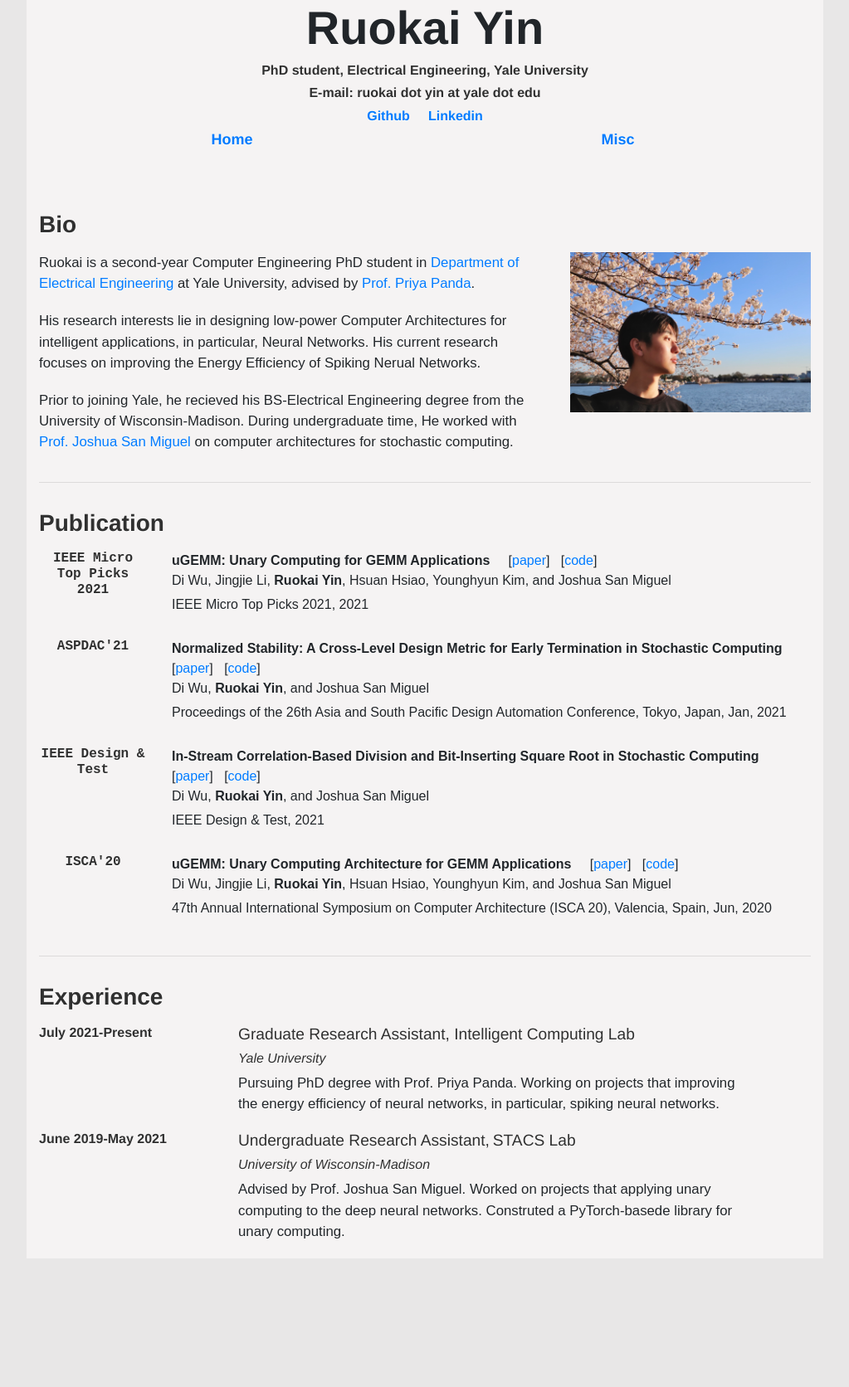
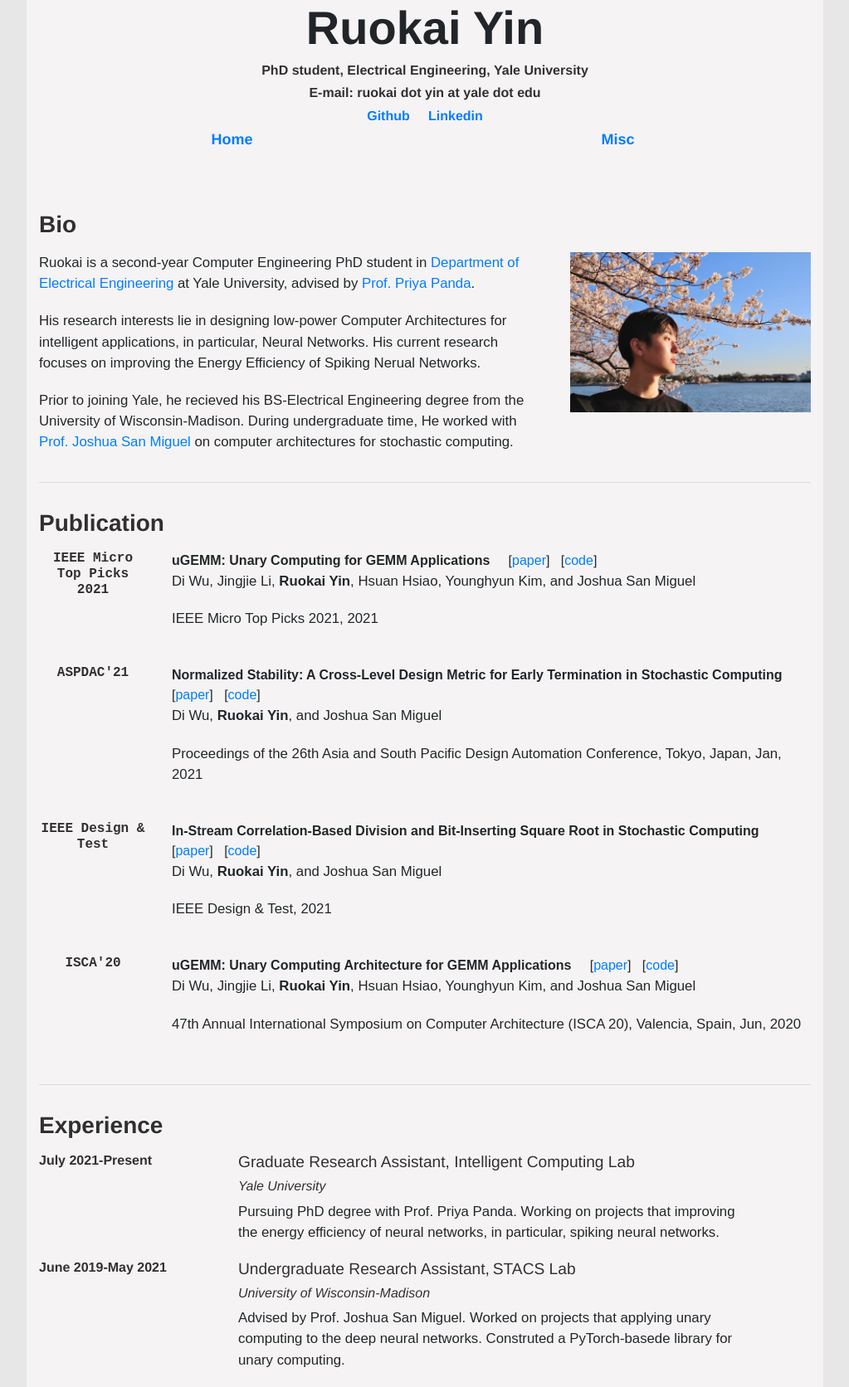
Before and after one commit to RuokaiYin/RuokaiYin.github.io, a Jekyll site: the page built from index.html, in a window 1280 px wide. Shown: the whole page at 83% size, without its empty margins (128-1151 px from the left). Built offline with Jekyll 4.4.1, drawn with Linux system fonts in a browser that asks for light colours; before the commit the page ends 1517 px from its top, so only the background shows below that.

Commit message:
Update publications.scss

```diff
--- a/_sass/publications.scss
+++ b/_sass/publications.scss
@@ -10,6 +10,6 @@
 
 .paperauthors {
     font-family:  Arial, sans-serif;
-    margin-bottom: 5px;
-    font-size: 16px;
+    // margin-bottom: 5px;
+    // font-size: 16px;
 }
```
